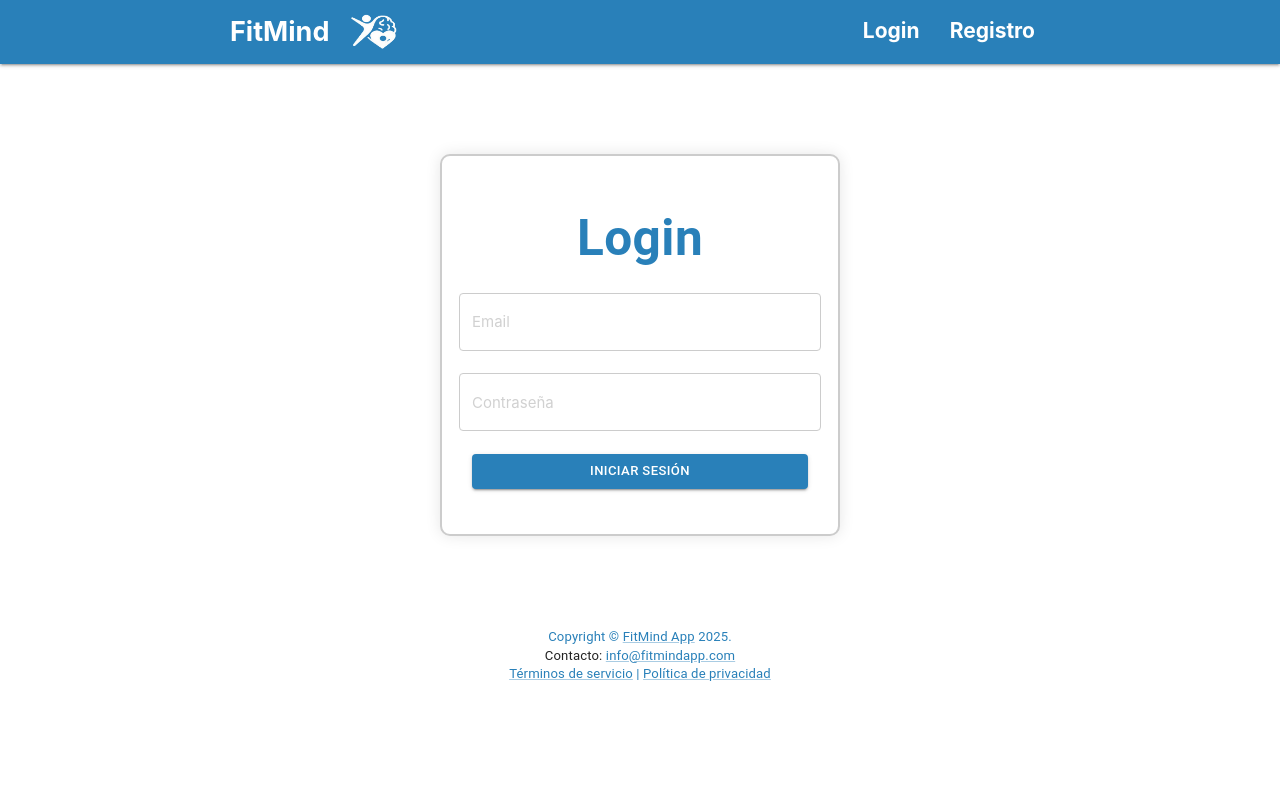
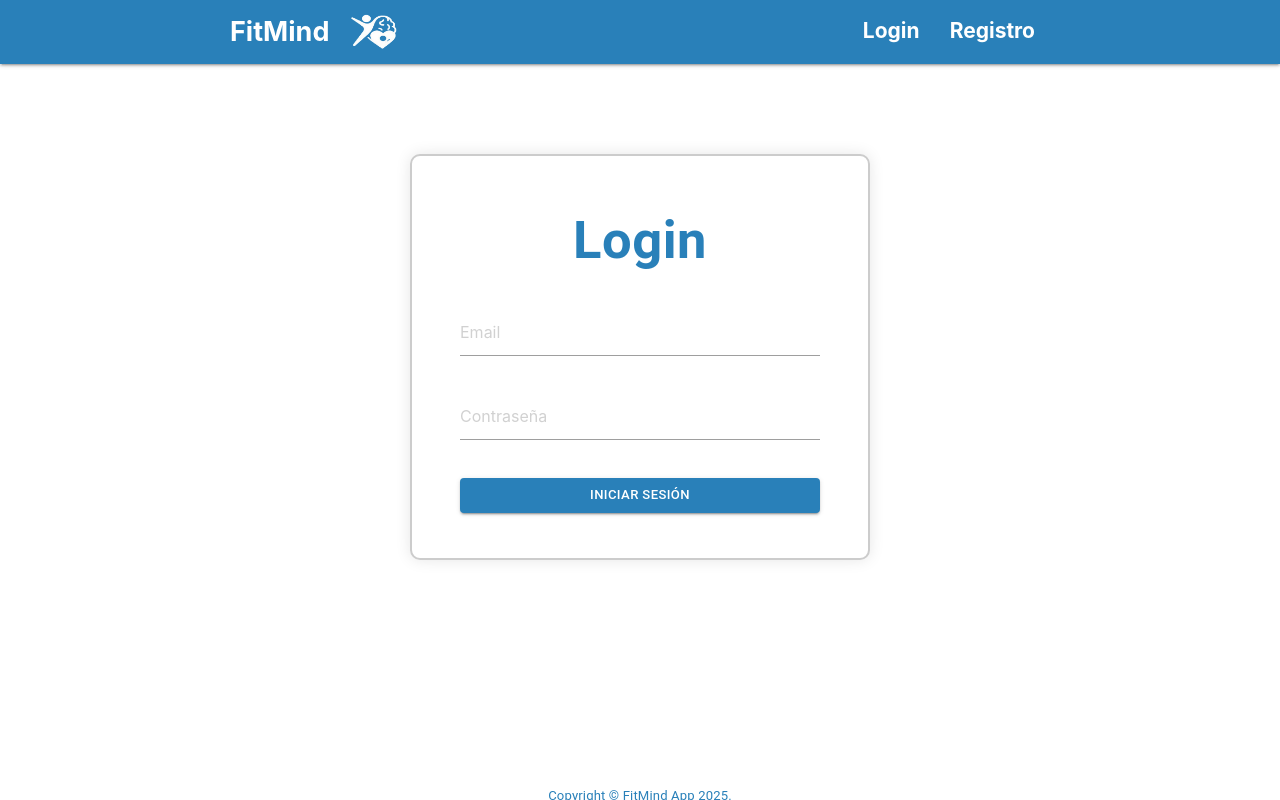
Before and after one commit to Deku194666/fitmind-frontend, a React (Create React App) app: page /login in a window 1280 px wide. Built offline with nearby package versions, Linux system fonts and the light colour scheme; no server answers.

Commit message:
Initial commit - FitMind Frontend

```diff
--- a/src/App.js
+++ b/src/App.js
@@ -1,49 +1,32 @@
-import React, {Component} from 'react'
-import axios from 'axios'
+import React from 'react';
 import './App.css';
 import logo from './images/imagen1.jpg';
-import { Link } from 'react-router-dom';
 
-class App extends Component {
-  constructor(){
-    super()
-    this.state = {
-      titulo: '',
-      descripcion:''
-    }
-    this.handleChange = this.handleChange.bind(this)
-    this.addtarea = this.addtarea.bind(this)
-  }
-  handleChange(e){
-    const {name, value} = e.target
-    this.setState({
-      [name]: value
-    })
-  }
-  addtarea(e){
-    const API='http://10.93.154.208:4000'
-    const agregarTarea = tar => axios.post(`${API}/api/tareas`, tar)
-    agregarTarea(this.state)
-    console.log(" Tarea Agregada")
-    e.preventDefault()
-  }
-  render(){
-    return(
-      <div>
+function App() {
+  return (
+    <div>
+      <div className="container">
+        <div className="seccion-bienvenida">
+          <div className="bienvenida-texto">
+            <h3 className="titulo-bienvenida">Bienvenido a FitMind</h3>
+            <p className="texto1-bienvenida">
+              Una buena salud empieza por una buena alimentación.
+            </p>
+            <p className="texto2-bienvenida">
+              ¿Quieres prestar más atención a tu alimentación? Controla tus comidas,
+              conoce tus hábitos y alcanza tus objetivos con FitMind.
+            </p>
+          </div>
+        </div>
 
-        <div className='container'>
-          <div className='seccion-bienvenida'>
-            <div className='bienvenida-texto'>
-              <h3 className='titulo-bienvenida'>Bienvenido a FitMind</h3>
-              <p className='texto1-bienvenida'>Una buena salud empieza por una buena alimentación.</p>
-              <p className='texto2-bienvenida'>¿Quieres prestar más atención a tu alimentación? Controla tus comidas, conoce tus hábitos y alcanza tus objetivos con FitMind.</p>
-            </div>
-          </div>
-          <img src={logo}  alt="FitMind Logo" className="logo-fitmind" />
-        </div>
+        <img
+          src={logo}
+          alt="FitMind Logo"
+          className="logo-fitmind"
+        />
       </div>
-    )
-  }
+    </div>
+  );
 }
 
 export default App;
--- a/src/MainRouter.js
+++ b/src/MainRouter.js
@@ -1,3 +1,5 @@
+
+
 
 // src/MainRouter.js
 import React from 'react';
--- a/src/api.js
+++ b/src/api.js
@@ -2,8 +2,14 @@
 
 import axios from "axios";
 
+console.log("API URL:", process.env.REACT_APP_API_URL);
+
+
+
+
 const API = axios.create({
   baseURL: process.env.REACT_APP_API_URL || "http://localhost:4000",
+  withCredentials: true,
 });
 
 export default API;
--- a/src/components/Login.css
+++ b/src/components/Login.css
@@ -1,53 +1,89 @@
-/* src/components/Login.css */
-
+/* ====== CONTENEDOR ====== */
 .login-container {
-  width: 90%;
-  max-width: 400px;
+  width: 100%;
+  max-width: 420px;
   margin: 6rem auto;
-  padding: 2.5rem 1.5rem;
+  padding: 3rem 2rem;
   border: 2px solid #ccc;
   border-radius: 10px;
   background-color: #fff;
   box-shadow: 0 0 15px rgba(0, 0, 0, 0.1);
   text-align: center;
-  min-height: 55vh;
+  box-sizing: border-box;
+}
+
+/* ====== TITULO ====== */
+.login-title1 {
+  color: #2980b9;
+  font-weight: 700;
+  margin-bottom: 2rem;
+  font-size: 3.5rem;
+}
+
+/* ====== FORM ====== */
+.login-form {
   display: flex;
   flex-direction: column;
-  justify-content: center;
-  box-sizing: border-box; /* importante para que padding no afecte tamaño */
+  align-items: center;
 }
 
-
-
-/* Título adaptable según pantalla */
-.login-title {
-  color: #2980b9;
-  font-family: 'Segoe UI', Tahoma, Geneva, Verdana, sans-serif;
-
-  margin-bottom: 2rem;
+/* ====== INPUTS ====== */
+.login-input2 {
+  width: 100%;
+  max-width: 360px;
+  height: 42px;
+  padding: 8px 12px;
+  font-size: 1rem;
+  border-radius: 5px;
+  border: 1px solid #ccc;
+  margin-bottom: 16.5rem;
 }
 
-/* Inputs y botón */
-form {
-  width: 23rem;
- }
-
-.Email,
-.Contraseña {
-  margin-bottom: 1.5rem;
-  width: 20rem;
-  height: 30rem;
-
+/* ====== BOTÓN ====== */
+.login-button {
+  width: 100%;
+  max-width: 360px;
+  background-color: #2980b9 !important;
+  font-weight: 700;
+  padding: 0.75rem 0;
 }
 
-.Boton19 {
-  background-color: #2980b9 !important;
-  font-weight: 700;
-  text-transform: none;
-  padding: 0.75rem 0;
-  transition: background-color 0.3s ease;
+/* ============================= */
+/* 📱 MOBILE (hasta 480px) */
+/* ============================= */
+@media (max-width: 480px) {
+  .login-container {
+    margin: 2rem 1rem;
+    padding: 2rem 1.5rem;
+    width: 26rem;
+    margin-bottom: 35rem;
+
+  }
+
+  .login-title {
+    font-size: 13.8rem !important;
+  }
+
+  .login-input {
+    font-size: 0.95rem;
+    height: 40px;
+  }
 }
 
-.Boton1:hover {
-  background-color: #1c6396;
+/* ============================= */
+/* 📱📲 TABLET (481px - 768px) */
+/* ============================= */
+@media (max-width: 768px) {
+  .login-container {
+    margin: 4rem auto;
+  }
 }
+
+/* ============================= */
+/* 💻 DESKTOP GRANDE */
+/* ============================= */
+@media (min-width: 1200px) {
+  .login-container {
+    max-width: 460px;
+  }
+}
--- a/src/components/Topbar.js
+++ b/src/components/Topbar.js
@@ -1,5 +1,5 @@
 import React, { useState, useEffect } from 'react';
-import { AppBar, Toolbar, Typography, Box } from '@mui/material';
+import { AppBar, Toolbar, Typography, Box, useMediaQuery } from '@mui/material';
 import { Link, useNavigate } from 'react-router-dom';
 import imagen3 from '../images/imagen3.png';
 import './Topbar.css';
@@ -7,11 +7,30 @@
 const Topbar = () => {
   const navigate = useNavigate();
   const [nombreUsuario, setNombreUsuario] = useState('');
+  const esMobile = useMediaQuery('(max-width:600px)');
+
 
   useEffect(() => {
     const nombreGuardado = localStorage.getItem('usuario_nombre');
     setNombreUsuario(nombreGuardado || 'Usuario');
   }, []);
+
+  const nombreAMostrar = React.useMemo(() => {
+  if (!nombreUsuario) return 'Usuario';
+
+  // Separar nombre completo por espacios
+  const partes = nombreUsuario.split(' ');
+
+  // Si es móvil y hay más de un nombre
+  if (esMobile && partes.length > 3) {
+    // Primer nombre + apellidos (sin segundo nombre)
+    return [partes[0], ...partes.slice(2)].join(' ');
+  }
+
+  // En web mostrar todo
+  return nombreUsuario;
+}, [nombreUsuario, esMobile]);
+
 
   const handleLogout = () => {
     localStorage.clear();
@@ -66,7 +85,7 @@
             whiteSpace: 'nowrap',
           }}
         >
-          Hola, {nombreUsuario} |{' '}
+          Hola, {nombreAMostrar} |{' '}
           <span
             onClick={handleLogout}
             style={{ cursor: 'pointer', textDecoration: 'none', fontSize: 'inherit' }}
--- a/src/components/login.js
+++ b/src/components/login.js
@@ -1,10 +1,8 @@
-// src/components/Login.js
 import React, { useState } from 'react';
 import { Box, Button, Typography } from '@mui/material';
 import { useNavigate } from 'react-router-dom';
 import API from "../api";
-
-
+import './Login.css';
 
 const Login = () => {
   const navigate = useNavigate();
@@ -20,55 +18,32 @@
 
   const handleSubmit = async e => {
     e.preventDefault();
-
     try {
       const res = await API.post("/api/usuarios/login", {
         email: formData.loginEmail,
         password: formData.loginPassword
       });
 
-      console.log('✅ Login exitoso:', res.data);
-
-      // Guardar datos del usuario
       localStorage.setItem('usuario_id', res.data.usuarioId);
-      localStorage.setItem('usuario_email', res.data.email);
+      localStorage.setItem('token', res.data.token);
       localStorage.setItem('usuario_nombre', res.data.nombre);
-      localStorage.setItem('token', res.data.token);
 
       navigate('/Dashboard');
-
     } catch (err) {
-      console.error('❌ Error completo:', err);
-
-      if (err.response) {
-        alert(`Error ${err.response.status}: ${JSON.stringify(err.response.data)}`);
-      } else if (err.request) {
-        alert('El servidor no responde. Verifica que el backend esté corriendo.');
-      } else {
-        alert(`Error: ${err.message}`);
-      }
+      alert('Error al iniciar sesión');
     }
   };
 
   return (
-    <Box sx={{
-      width: '400px',
-      padding: '3rem 2rem',
-      margin: '6rem auto',
-      border: '2px solid #ccc',
-      borderRadius: '10px',
-      backgroundColor: '#fff',
-      boxShadow: '0 0 15px rgba(0, 0, 0, 0.1)',
-      textAlign: 'center',
-    }}>
-      <Typography gutterBottom sx={{
-        fontWeight: 700,
-        color: '#2980b9',
-        fontSize: '3.3rem',
-        textAlign: 'center',
-      }}>Login</Typography>
+    <Box className="login-container"  sx={{ marginBottom: {  xs: '15rem',  }  }}  >
+      <Typography sx={{ fontSize: { xs: '4.5rem', sm: '6rem', md: '3.5rem'}, fontWeight: 700,
+    color: '#2980b9',
+    marginBottom: '2rem',}}>
+        Login
+      </Typography>
 
-      <form onSubmit={handleSubmit}>
+      <form className="login-form" onSubmit={handleSubmit}   >
+        <Box sx={{ mb: { xs: '2rem', md: '2rem' }, width: { xs: '22rem', md:'24rem'   }   }}>
         <input
           type="email"
           name="loginEmail"
@@ -76,38 +51,22 @@
           onChange={handleChange}
           placeholder="Email"
           required
-          style={{
-            width: '90%',
-            maxWidth: '360px',
-            height: '40px',
-            padding: '8px 12px',
-            fontSize: '1rem',
-            borderRadius: '4px',
-            border: '1px solid #ccc',
-            marginBottom: '1.5rem',
-          }}
-        />
+          className="login-input1"/>
+        </Box>
 
-        <input
+        <Box sx={{ mb: { xs: '2rem', md: '2rem' }, width: { xs: '22rem', md:'32rem'   }   }}>
+          <input
           type="password"
           name="loginPassword"
           value={formData.loginPassword}
           onChange={handleChange}
           placeholder="Contraseña"
           required
-          style={{
-            width: '90%',
-            maxWidth: '360px',
-            height: '40px',
-            padding: '8px 12px',
-            fontSize: '1rem',
-            borderRadius: '4px',
-            border: '1px solid #ccc',
-            marginBottom: '1.5rem',
-          }}
-        />
+          className="login-input2"/>
+        </Box>
 
-        <Button type="submit" variant="contained" sx={{ backgroundColor: '#2980b9' }}>
+        <Button
+          type="submit" variant="contained" className="login-button">
           Iniciar Sesión
         </Button>
       </form>
--- a/src/components/register.css
+++ b/src/components/register.css
@@ -38,7 +38,7 @@
 
 .buton1  {
 
-  width: 23rem;
+  width: 24rem;
 
 }
 
@@ -64,4 +64,8 @@
     font-weight: 700;
 
   }
+
+  .buton1 {
+    width: 25rem;
+  }
 }
--- a/src/components/register.js
+++ b/src/components/register.js
@@ -171,7 +171,7 @@
           marginTop: 2,
           backgroundColor: '#2980b9',
           fontWeight: '700',
-          marginRight: '3rem',
+          marginRight: '2rem',
         }}
       >
         Volver al Inicio
```
Also changed, not shown: package.json (+6 -2 lines), 2 other files (tests, documents, lock files or other folders).
